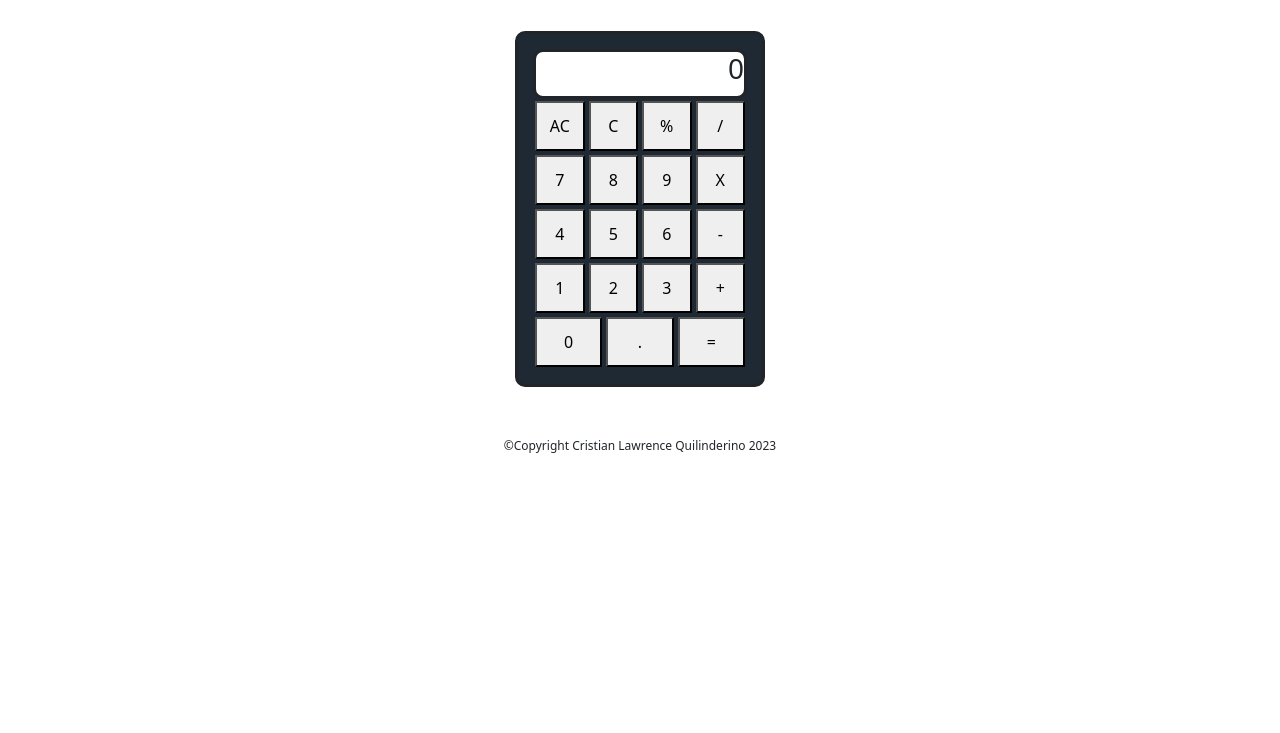
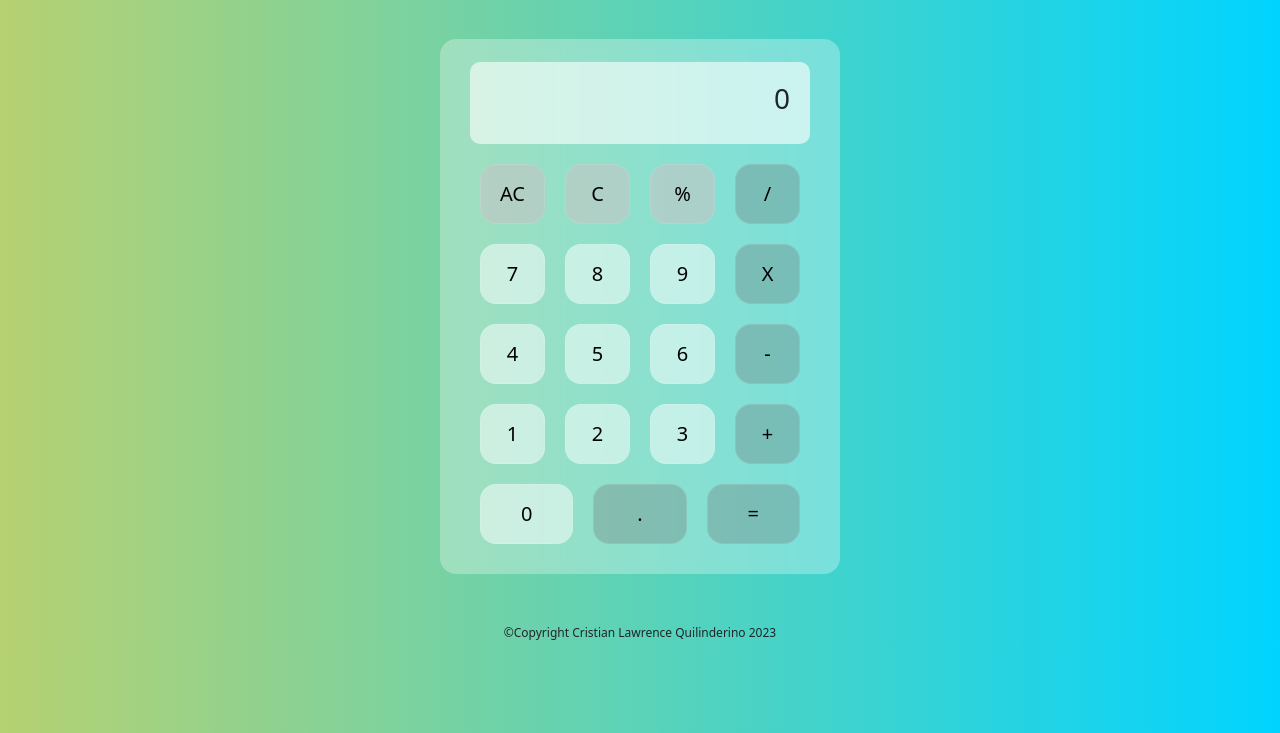
Before and after one commit to Cquilinderino/Calculator, a plain HTML site: page index.html in a window 1280 px wide. Shown: the part 67-800 px from the top of the page. Drawn offline with nearby package versions, Linux system fonts and the light colour scheme.

Commit message:
CSS stylings added

```diff
--- a/index.html
+++ b/index.html
@@ -15,22 +15,22 @@
         <h3>0</h3>
       </div>
       <div class="rows">
-        <button class="func">AC</button>
-        <button class="func">C</button>
-        <button class="func">%</button>
-        <button class="func">/</button>
+        <button class="func secondary">AC</button>
+        <button class="func secondary">C</button>
+        <button class="func secondary">%</button>
+        <button class="func ">/</button>
       </div>
       <div class="rows">
         <button class="num">7</button>
         <button class="num">8</button>
         <button class="num">9</button>
-        <button class="num">X</button>
+        <button class="func">X</button>
       </div>
       <div class="rows">
         <button class="num">4</button>
         <button class="num">5</button>
         <button class="num">6</button>
-        <button class="num">-</button>
+        <button class="func">-</button>
       </div>
       <div class="rows">
         <button class="num">1</button>
--- a/script.js
+++ b/script.js
@@ -29,6 +29,7 @@ function operate() {
 
 function add(firstNum, secondNum) {
   result = firstNum + secondNum;
+  display.innerText = result;
 }
 
 function subtract(firstNum, secondNum) {
@@ -68,7 +69,17 @@ let runningNum = '';
 
 function command(clicked) {
   if(clicked === '+') {
-    add(runningNum);
+    runningNum = (parseInt(display.innerText));
+    num1 = runningNum;
+    if (num1 !== '') {
+      num2 = runningNum;
+      add(num1, num2);
+    } else {
+      command;
+    }
+    runningNum ='';
+
+
   } else if(clicked === '-'){
     subtract(runningNum);
   } else if(clicked ==='X'){
--- a/styles.css
+++ b/styles.css
@@ -1,29 +1,38 @@
 body {
   text-align: center;
+  display: flex;
+  flex-direction: column;
+  align-items: center;
+  height: inherit;
+  background: rgb(2,0,36);
+  background: linear-gradient(90deg, rgba(2,0,36,1) 0%, rgba(182,209,113,1) 0%, rgba(0,212,255,1) 100%);
 }
 .container {
-  background-color: #1F2933;
-  border-style: solid;
-  display: flex;
+  backdrop-filter: blur(5.5px);
+  background: rgba(255, 255, 255, 0.3);
   flex-direction: column;
-  width: 250px;
-  overflow: hidden;
-  border-radius: 10px;
-  padding: 15px;
+  align-content: end;
+  width: 400px;
+  flex-basis: 535px;
+  border-radius: 16px;
+  padding: 20px 30px;
   margin-top: 50px;
   margin-bottom: 50px;
+  justify-content: center;
 }
 #display {
-  background-color: white;
+  background: rgba(255, 255, 255, 0.6);
   display: flex;
-  border-style: solid;
-
-  height:50px;
+  margin-bottom: 10px;
   border-radius: 10px;
-  overflow: hidden;
+  font-size: 30px;
+  font-weight: bold;
+  overflow: auto;
+  padding: 20px;
   justify-content: end;
   align-content: center;
 }
+
 .rows {
   display: flex;
   flex:1;
@@ -33,7 +42,19 @@ footer {
   font-size: 12px;
 }
 button {
-  margin: 2px;
+  border: 1px solid rgba(255, 255, 255, 0.1);
+  background: rgba(255, 255, 255, 0.5);
+  border-radius: 16px;
+  font-size: 20px;
+  margin: 10px;
   width: 100%;
-  height: 50px
+  height: 60px
 }
+
+ .func.secondary {
+  background: rgba(197, 197, 197, 0.6);
+}
+
+.func {
+  background: rgba(110, 110, 110, 0.3);
+}
```
